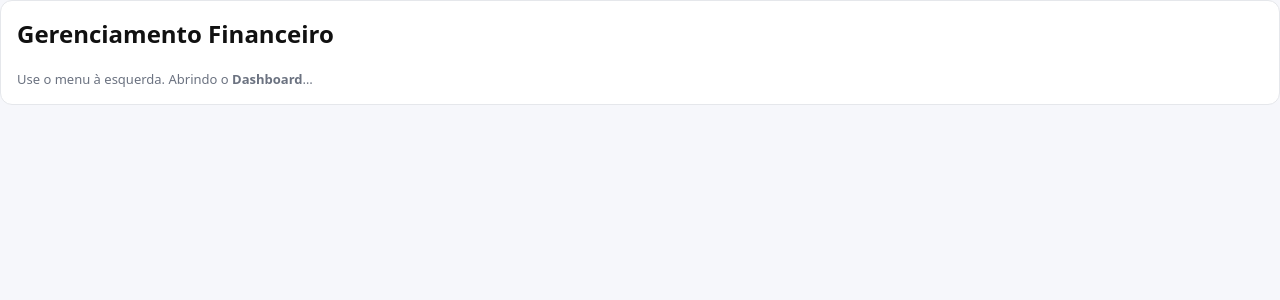
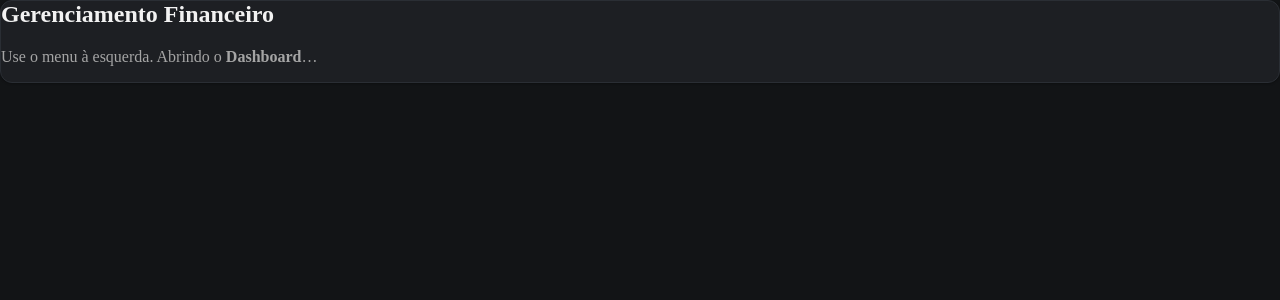
Before and after one commit to Ivanmonteiro-create/gerenciamentofamiliar.site, a Next.js app: page / in a window 1280 px wide. Shown: the top 300 px of the page. Built offline with nearby package versions, Linux system fonts and the light colour scheme.

Commit message:
Update globals.css

```diff
--- a/app/globals.css
+++ b/app/globals.css
@@ -1,20 +1,180 @@
+/* ====== Tema Noite Suave (escuro elegante) ====== */
+:root {
+  /* Paleta base */
+  --bg: #121416;           /* fundo principal */
+  --panel: #1d1f23;        /* painéis/cartões */
+  --panel-2: #181a1e;      /* variação leve */
+  --text: #f2f2f2;         /* texto principal */
+  --text-muted: #a5a5a5;   /* texto secundário */
+  --border: #2a2e34;       /* borda sutil */
+
+  /* Acentos/feedback */
+  --blue: #0ea5e9;
+  --blue-weak: #2563eb33;
+  --green: #16a34a;
+  --green-soft: #34d399;
+  --red: #dc2626;
+  --red-soft: #f87171;
+  --amber: #f59e0b;
+}
+
+/* aplica o tema */
+.theme-dark-soft {
+  background: var(--bg);
+  color: var(--text);
+  min-height: 100dvh;
+}
+
+/* ====== Tipografia & resets leves ====== */
 * { box-sizing: border-box; }
-body { margin: 0; font-family: system-ui, Arial, sans-serif; color: #111; background:#f6f7fb; }
-.shell { display: grid; grid-template-columns: 260px 1fr; min-height: 100vh; }
-.sidebar { background: #0f172a; color:#fff; padding: 20px; }
-.logo { margin:0 0 16px; font-size: 20px; letter-spacing: 1px; }
-.menu { display: flex; flex-direction: column; gap: 10px; }
-.menu a { color:#cbd5e1; text-decoration:none; padding:10px 12px; border-radius:8px; }
-.menu a:hover { background:#1e293b; color:#fff; }
-.content { padding: 24px; }
-.grid { display:grid; gap:14px; grid-template-columns: repeat(auto-fit, minmax(240px, 1fr)); }
-.card { background:#fff; border:1px solid #e5e7eb; border-radius:12px; padding:16px; }
-.card h3 { margin:0 0 6px; font-size:16px; }
-.muted { color:#6b7280; font-size:13px; margin:0; }
-.btn-link { display:inline-block; margin-top:8px; text-decoration:none; color:#0ea5e9; }
-@media (max-width: 860px) {
-  .shell { grid-template-columns: 1fr; }
-  .sidebar { display:flex; gap:10px; align-items:center; overflow-x:auto; }
-  .menu { flex-direction:row; gap:6px; }
-  .menu a { white-space:nowrap; }
+html, body { margin: 0; padding: 0; }
+h1, h2, h3, h4, h5, h6 { color: var(--text); }
+p, small, label, span { color: var(--text); }
+a { color: var(--blue); text-decoration: none; }
+a:hover { text-decoration: underline; }
+
+/* ====== Cartões / painéis ====== */
+.theme-dark-soft .card,
+.theme-dark-soft .panel,
+.theme-dark-soft .stats .stat {
+  background: var(--panel) !important;
+  border: 1px solid var(--border) !important;
+  border-radius: 12px !important;
+  box-shadow: 0 1px 2px rgba(0,0,0,.25) !important;
 }
+
+/* Hover sutil em painéis importantes */
+.theme-dark-soft .stats .stat:hover,
+.theme-dark-soft .panel:hover {
+  transform: translateY(-2px);
+  transition: .25s ease;
+  box-shadow: 0 6px 14px rgba(0,0,0,.35) !important;
+}
+
+/* Cabeçalhos de tabela */
+.theme-dark-soft .thead-row th,
+.theme-dark-soft thead th {
+  background: var(--panel-2) !important;
+  color: var(--text) !important;
+  border-bottom: 1px solid var(--border) !important;
+}
+
+/* Células de tabela */
+.theme-dark-soft .td,
+.theme-dark-soft td,
+.theme-dark-soft .th,
+.theme-dark-soft th {
+  color: var(--text) !important;
+  border-bottom: 1px solid var(--border) !important;
+}
+
+/* Linhas zebradas sutis */
+.theme-dark-soft tbody tr:nth-child(even) {
+  background: #171a1f !important;
+}
+
+/* ====== Inputs / selects ====== */
+.theme-dark-soft .inp,
+.theme-dark-soft input[type="text"],
+.theme-dark-soft input[type="date"],
+.theme-dark-soft input[type="number"],
+.theme-dark-soft input[type="month"],
+.theme-dark-soft select,
+.theme-dark-soft textarea {
+  width: 100%;
+  background: #16181c !important;
+  color: var(--text) !important;
+  border: 1px solid var(--border) !important;
+  border-radius: 10px !important;
+  padding: 8px 10px !important;
+}
+
+.theme-dark-soft .inp:focus,
+.theme-dark-soft select:focus,
+.theme-dark-soft textarea:focus,
+.theme-dark-soft input:focus {
+  outline: none !important;
+  border-color: var(--blue) !important;
+  box-shadow: 0 0 0 3px rgba(14,165,233,.15) !important;
+}
+
+/* Labels e textos secundários */
+.theme-dark-soft .lbl,
+.theme-dark-soft .muted,
+.theme-dark-soft small {
+  color: var(--text-muted) !important;
+}
+
+/* ====== Botões ====== */
+.theme-dark-soft .btn {
+  background: var(--blue) !important;
+  color: #fff !important;
+  border: 0 !important;
+  border-radius: 10px !important;
+  padding: 10px 12px !important;
+  font-weight: 700 !important;
+  cursor: pointer;
+}
+.theme-dark-soft .btn:hover { filter: brightness(1.06); }
+
+.theme-dark-soft .btn-sm {
+  background: transparent !important;
+  color: var(--text) !important;
+  border: 1px solid var(--border) !important;
+  border-radius: 10px !important;
+  padding: 6px 10px !important;
+}
+.theme-dark-soft .btn-sm:hover { background: #1b1e23 !important; }
+
+/* Botão de perigo */
+.theme-dark-soft .btn-sm.danger {
+  color: var(--red-soft) !important;
+  border-color: #3a1f20 !important;
+}
+.theme-dark-soft .btn-sm.danger:hover { background: #271518 !important; }
+
+/* ====== Badges / status ====== */
+.theme-dark-soft .badge {
+  background: #15181c !important;
+  border: 1px solid var(--border) !important;
+  color: var(--text) !important;
+  border-radius: 999px !important;
+  padding: 2px 10px !important;
+  font-size: 12px !important;
+}
+.theme-dark-soft .badge.ok {
+  color: var(--green-soft) !important;
+  border-color: #153227 !important;
+  background: #0e1f1a !important;
+}
+.theme-dark-soft .badge.pend {
+  color: #fbbf24 !important;
+  border-color: #3b2f12 !important;
+  background: #1a160c !important;
+}
+
+/* ====== Totais (cards de Entradas / Saídas / Saldo) ====== */
+.theme-dark-soft .stats .stat:nth-child(1) { border-color: var(--green)33 !important; }
+.theme-dark-soft .stats .stat:nth-child(2) { border-color: var(--red)33 !important; }
+.theme-dark-soft .stats .stat:nth-child(3) { border-color: var(--blue)33 !important; }
+
+.theme-dark-soft .val.positivo { color: var(--green-soft) !important; }
+.theme-dark-soft .val.negativo,
+.theme-dark-soft .val.saida { color: var(--red-soft) !important; }
+.theme-dark-soft .val { color: var(--text) !important; }
+
+/* ====== SVGs (gráficos) ====== */
+.theme-dark-soft svg text { fill: var(--text) !important; }
+.theme-dark-soft .legend .name { color: var(--text) !important; }
+.theme-dark-soft .legend .val { color: var(--text) !important; }
+.theme-dark-soft .empty {
+  background: #15181c !important;
+  border: 1px dashed var(--border) !important;
+  color: var(--text-muted) !important;
+}
+
+/* ====== Scrollbars (webkit) ====== */
+.theme-dark-soft *::-webkit-scrollbar { height: 10px; width: 10px; }
+.theme-dark-soft *::-webkit-scrollbar-track { background: #121418; }
+.theme-dark-soft *::-webkit-scrollbar-thumb { background: #2a2f36; border-radius: 8px; }
+.theme-dark-soft *::-webkit-scrollbar-thumb:hover { background: #353b44; }
```
